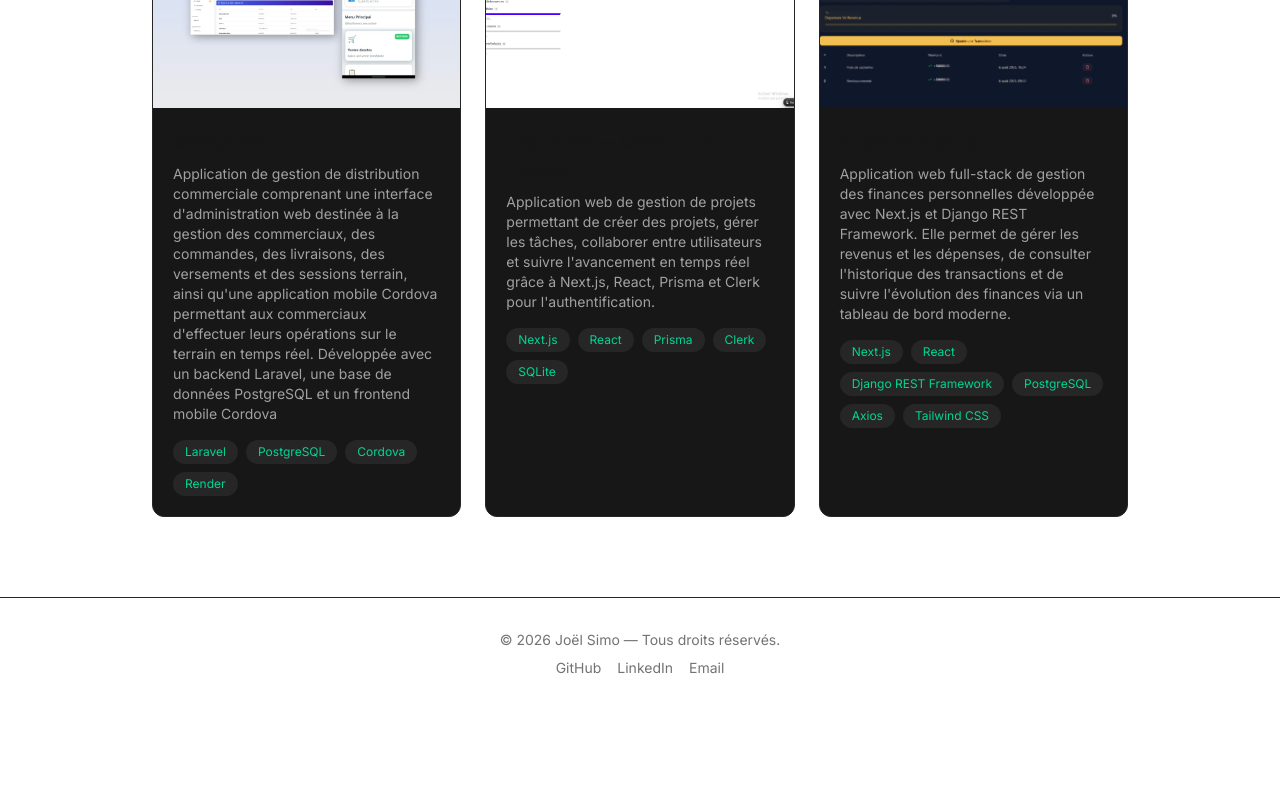
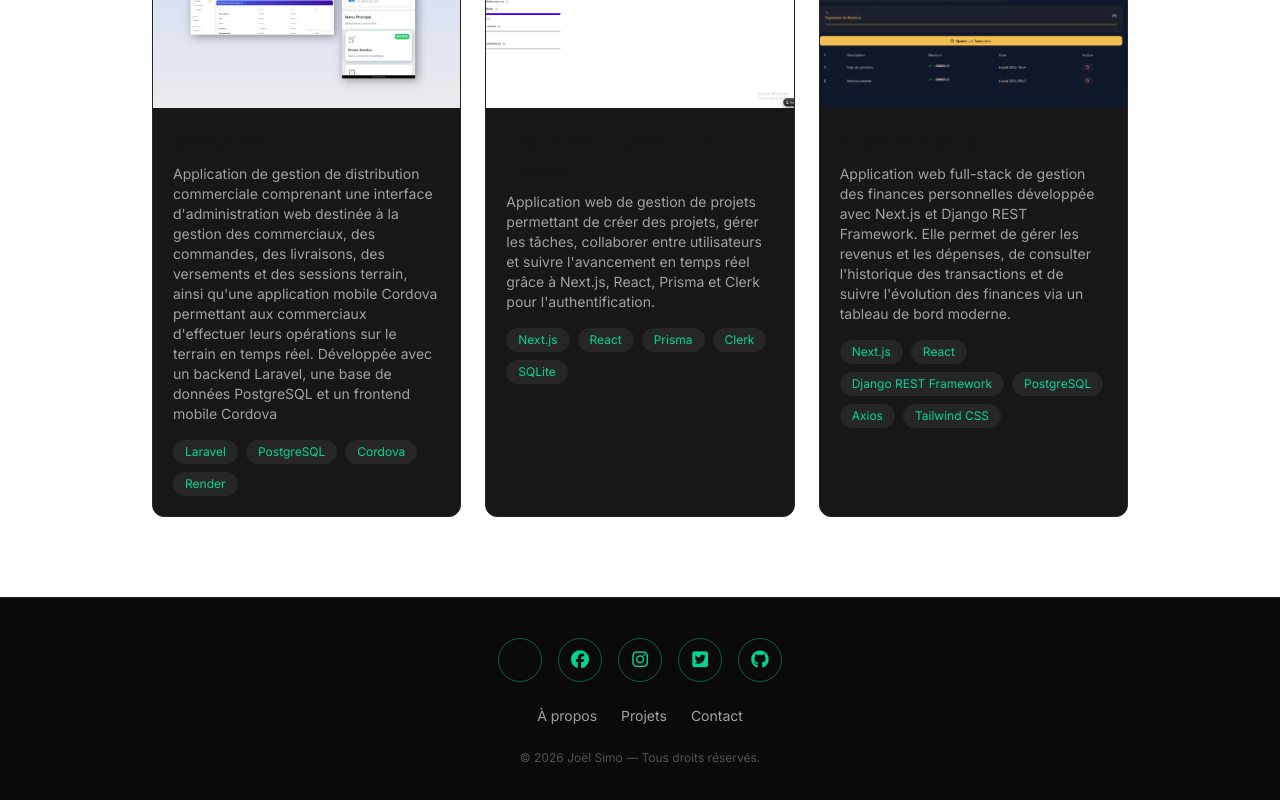
Before and after one commit to omega202500/mon-portfolio, a Next.js app: page / in a window 1280 px wide. Shown: the part 824-1624 px from the top of the page. Before the commit the page ends 1534 px from the top, so only its background shows below. Built offline with nearby package versions, Linux system fonts and the light colour scheme.

Commit message:
pousser toutes les modifications

```diff
--- a/app/layout.tsx
+++ b/app/layout.tsx
@@ -7,8 +7,8 @@ import Footer from "@/components/Footer";
 const inter = Inter({ subsets: ["latin"] });
 
 export const metadata: Metadata = {
-  title: "Joel Simo | Développeur Full-Stack",
-  description: "Portfolio de Joel Simo — développeur full-stack mobile & web (Laravel, Cordova, Next.js)",
+  title: "Omega | Développeur Full-Stack",
+  description: "Portfolio de Omega — développeur full-stack mobile & web (Laravel, Cordova, Next.js)",
 };
 
 export default function RootLayout({
@@ -18,6 +18,15 @@ export default function RootLayout({
 }) {
   return (
     <html lang="fr">
+      <head>
+        <link
+          rel="stylesheet"
+          href="https://cdnjs.cloudflare.com/ajax/libs/font-awesome/6.5.1/css/all.min.css"
+          integrity="sha512-DTOQO9RWCH3ppGqcWaEA1BIZOC6xxalwEsw9c2QQeAIftl+Vegovlnee1c9QX4TctnWMn13TZye+giMm8e2LwA=="
+          crossOrigin="anonymous"
+          referrerPolicy="no-referrer"
+        />
+      </head>
       <body className={`${inter.className} bg-neutral-950 text-neutral-100`}>
         <Navbar />
         <main className="min-h-screen">{children}</main>
--- a/components/Footer.tsx
+++ b/components/Footer.tsx
@@ -1,18 +1,67 @@
 export default function Footer() {
+  const socials = [
+    {
+      icon: "fa-brands fa-square-linkedin",
+      href: "https://www.linkedin.com/in/joël-simo-3a7582399",
+      label: "LinkedIn",
+    },
+    {
+      icon: "fa-brands fa-facebook",
+      href: "https://facebook.com/tonpseudo",
+      label: "Facebook",
+    },
+    {
+      icon: "fa-brands fa-instagram",
+      href: "https://instagram.com/tonpseudo",
+      label: "Instagram",
+    },
+    {
+      icon: "fa-brands fa-square-twitter",
+      href: "https://twitter.com/tonpseudo",
+      label: "Twitter",
+    },
+    {
+      icon: "fa-brands fa-github",
+      href: "https://github.com/omega202500",
+      label: "GitHub",
+    },
+  ];
+
   return (
-    <footer className="border-t border-neutral-800 py-8 text-center text-sm text-neutral-500">
-      <p>© {new Date().getFullYear()} Joël Simo — Tous droits réservés.</p>
-      <div className="mt-2 flex justify-center gap-4">
-        <a href="https://github.com/omega202500" className="hover:text-emerald-400">
-          GitHub
+    <footer className="border-t border-neutral-800 bg-neutral-950 py-10 text-center">
+      {/* Icônes sociales circulaires */}
+      <div className="flex justify-center gap-4">
+        {socials.map((social) => (
+          <a
+            key={social.label}
+            href={social.href}
+            target="_blank"
+            rel="noopener noreferrer"
+            aria-label={social.label}
+            className="flex h-11 w-11 items-center justify-center rounded-full border border-emerald-400/40 text-emerald-400 text-lg transition hover:border-emerald-400 hover:bg-emerald-400 hover:text-neutral-950 hover:shadow-[0_0_15px_rgba(52,211,153,0.6)]"
+          >
+            <i className={social.icon} />
+          </a>
+        ))}
+      </div>
+
+      {/* Liens de navigation (optionnel, comme sur l'exemple) */}
+      <nav className="mt-6 flex flex-wrap justify-center gap-6 text-sm text-neutral-400">
+        <a href="/about" className="hover:text-emerald-400">
+          À propos
         </a>
-        <a href="https://www.linkedin.com/in/joël-simo-3a7582399" className="hover:text-emerald-400">
-          LinkedIn
+        <a href="/projects" className="hover:text-emerald-400">
+          Projets
         </a>
-        <a href="mailto:jsimo8388@gmail.com" className="hover:text-emerald-400">
-          Email
+        <a href="/contact" className="hover:text-emerald-400">
+          Contact
         </a>
-      </div>
+      </nav>
+
+      {/* Copyright */}
+      <p className="mt-6 text-xs text-neutral-600">
+        © {new Date().getFullYear()} Joël Simo — Tous droits réservés.
+      </p>
     </footer>
   );
 }
```
